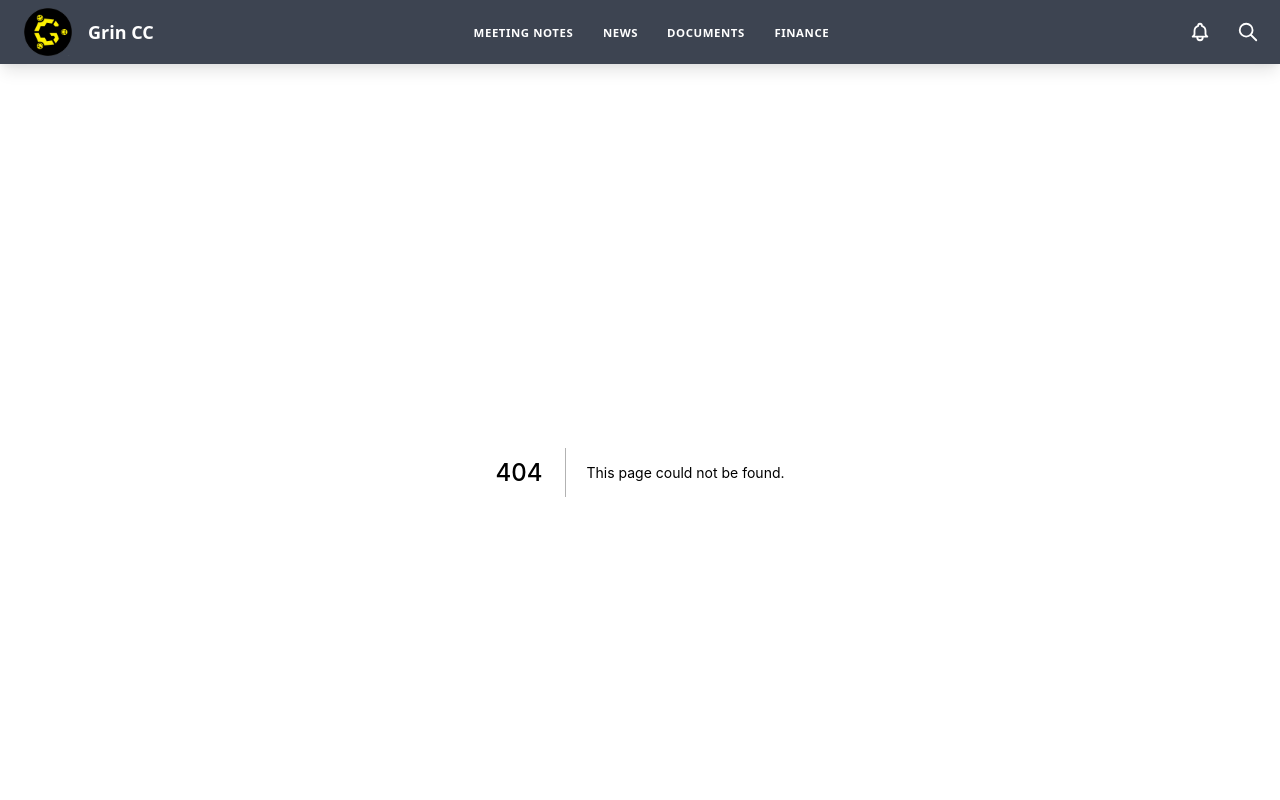
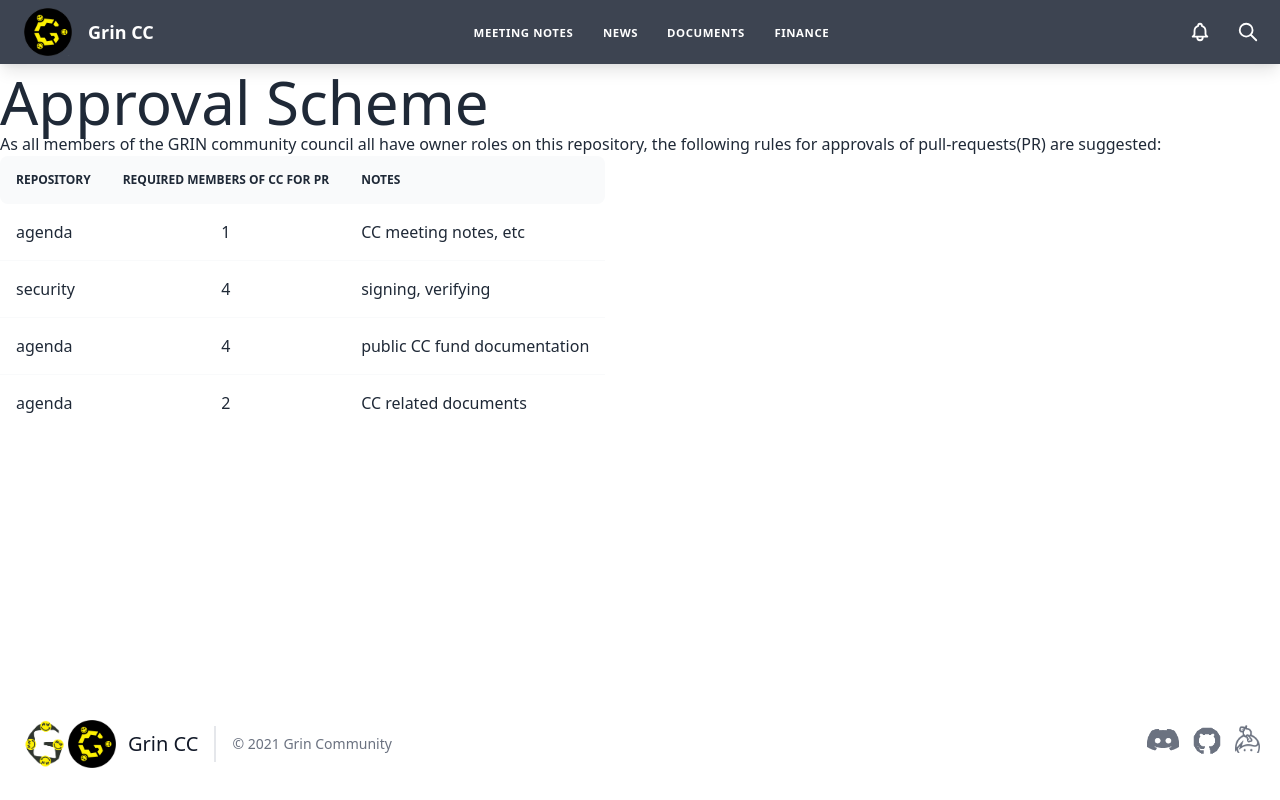
Before and after one commit to stakervali/grincc-next, a Next.js app: page /docs/approval-scheme in a window 1280 px wide. Before the commit this address had no page. Shown: the top 800 px of the page. Built offline with nearby package versions, Linux system fonts and the light colour scheme.

Commit message:
Create approval-scheme.js

```diff
--- /dev/null
+++ b/pages/docs/approval-scheme.js
@@ -0,0 +1,47 @@
+import Link from 'next/link'
+
+export default function Home() {
+    return (
+        <div className="container">
+            <h1 className="text-6xl text-yellow" >Approval Scheme</h1>
+
+            <p>
+                As all members of the GRIN community council all have owner roles on this repository, the following rules for approvals of pull-requests(PR) are suggested:
+            </p>
+
+            <table className="table border-gray-200">
+                <thead>
+                    <tr>
+                        <th>Repository</th>
+                        <th>Required members of CC for PR</th>
+                        <th>notes</th>
+                    </tr>
+                </thead>
+                <tbody>
+                    <tr>
+                        <td><Link href="https://github.com/grincc/agenda"><a>agenda</a></Link> </td>
+                         <td className="text-center">1</td>
+                         <td>CC meeting notes, etc</td>
+                    </tr>
+                    <tr>
+                        <td><Link href="https://github.com/grincc/security"><a>security</a></Link> </td>
+                        <td  className="text-center">4</td>
+                        <td>signing, verifying</td>
+                    </tr>
+                    <tr>
+                        <td><Link href="https://github.com/grincc/finance"><a>agenda</a></Link> </td>
+                        <td  className="text-center">4</td>
+                        <td>public CC fund documentation</td>
+                    </tr>
+                    <tr>
+                        <td><Link href="https://github.com/grincc/docs"><a>agenda</a></Link> </td>
+                        <td  className="text-center">2</td>
+                        <td>CC related documents</td>
+                    </tr>
+                </tbody>
+            </table>
+
+
+        </div>
+    )
+}
```
